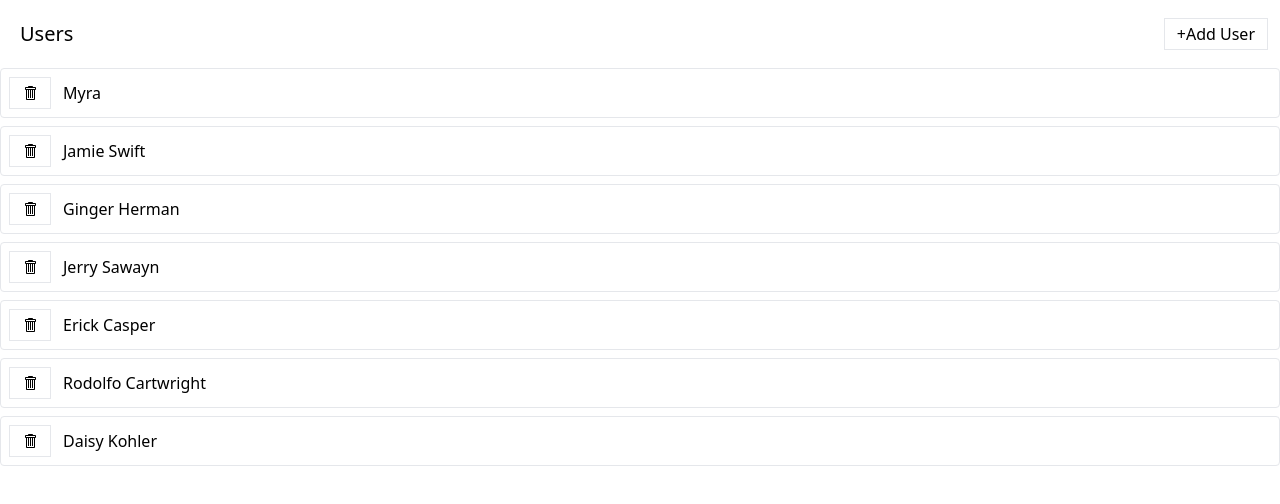
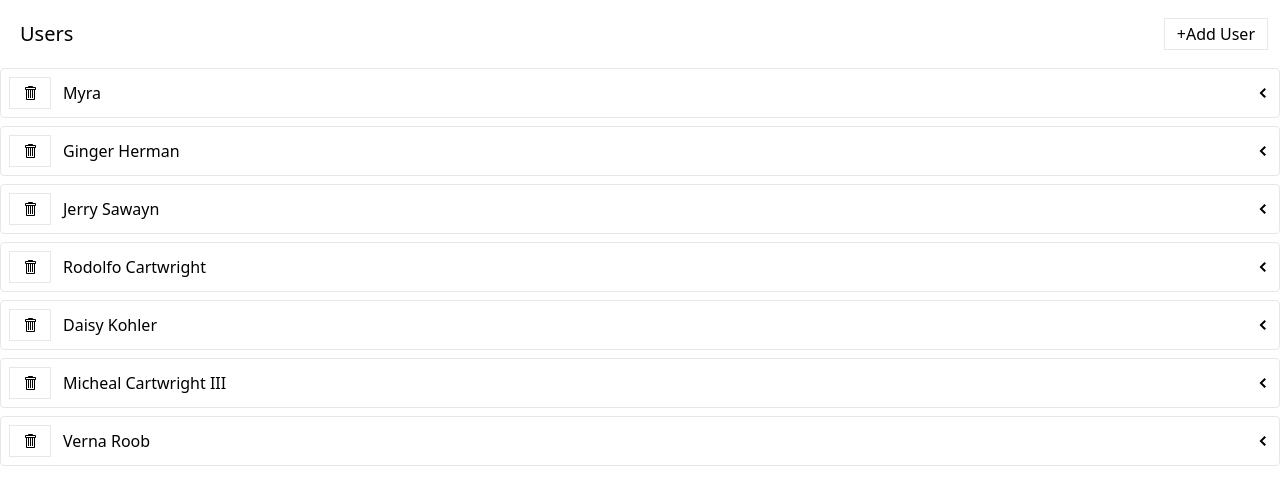
Before and after one commit to emonShimoul/udemy-react-redux-media, a React (Create React App) app: page / in a window 1280 px wide. Shown: the top 504 px of the page. Built offline with nearby package versions, Linux system fonts and the light colour scheme; data requests are answered from the project's data file.

Commit message:
expanded panel component

```diff
--- a/db.json
+++ b/db.json
@@ -3,10 +3,6 @@
     {
       "id": 1,
       "name": "Myra"
-    },
-    {
-      "name": "Jamie Swift",
-      "id": 5
     },
     {
       "name": "Ginger Herman",
@@ -17,16 +13,20 @@
       "id": 10
     },
     {
-      "name": "Erick Casper",
-      "id": 11
-    },
-    {
       "name": "Rodolfo Cartwright",
       "id": 12
     },
     {
       "name": "Daisy Kohler",
       "id": 14
+    },
+    {
+      "name": "Micheal Cartwright III",
+      "id": 15
+    },
+    {
+      "name": "Verna Roob",
+      "id": 16
     }
   ],
   "albums": [],
--- /dev/null
+++ b/src/components/ExpandablePanel.js
@@ -0,0 +1,29 @@
+import React, { useState } from 'react';
+import { GoChevronDown, GoChevronLeft } from 'react-icons/go';
+
+const ExpandablePanel = ({ header, children }) => {
+    const [expanded, setExpanded] = useState(false);
+
+    const handleClick = () => {
+        setExpanded(!expanded);
+    }
+
+    return (
+        <div className="mb-2 border rounded">
+            <div className='flex p-2 justify-between items-center'>
+                <div className='flex flex-row items-center justify-between'>
+                    {header}
+                </div>
+                <div className='cursor-pointer' onClick={handleClick}>
+                    {expanded ? <GoChevronDown /> : <GoChevronLeft />}
+                </div>
+            </div>
+            {
+                expanded && <div className="p-2 border-t">{children}</div>
+            }
+
+        </div>
+    );
+};
+
+export default ExpandablePanel;
--- a/src/components/UsersListItem.js
+++ b/src/components/UsersListItem.js
@@ -3,26 +3,27 @@ import { GoTrashcan } from 'react-icons/go';
 import Button from './Button';
 import { removeUser } from '../store';
 import { useThunk } from '../hooks/useThunk';
+import ExpandablePanel from './ExpandablePanel';
 
 const UsersListItem = ({ user }) => {
     const [doRemoveUser, isLoading, error] = useThunk(removeUser);
 
     const handleClick = () => {
         doRemoveUser(user);
-    }
+    };
+
+    const header = <>
+        <Button className="mr-3" loading={isLoading} onClick={handleClick}>
+            <GoTrashcan />
+        </Button>
+        {error && <div>Error deleting user...</div>}
+        {user.name}
+    </>;
 
     return (
-        <div className="mb-2 border rounded">
-            <div className='flex p-2 justify-between items-center cursor-pointer'>
-                <div className='flex flex-row items-center justify-between'>
-                    <Button className="mr-3" loading={isLoading} onClick={handleClick}>
-                        <GoTrashcan />
-                    </Button>
-                    {error && <div>Error deleting user...</div>}
-                    {user.name}
-                </div>
-            </div>
-        </div>
+        <ExpandablePanel header={header}>
+            CONTENT!!!
+        </ExpandablePanel>
     );
 };
 
```
